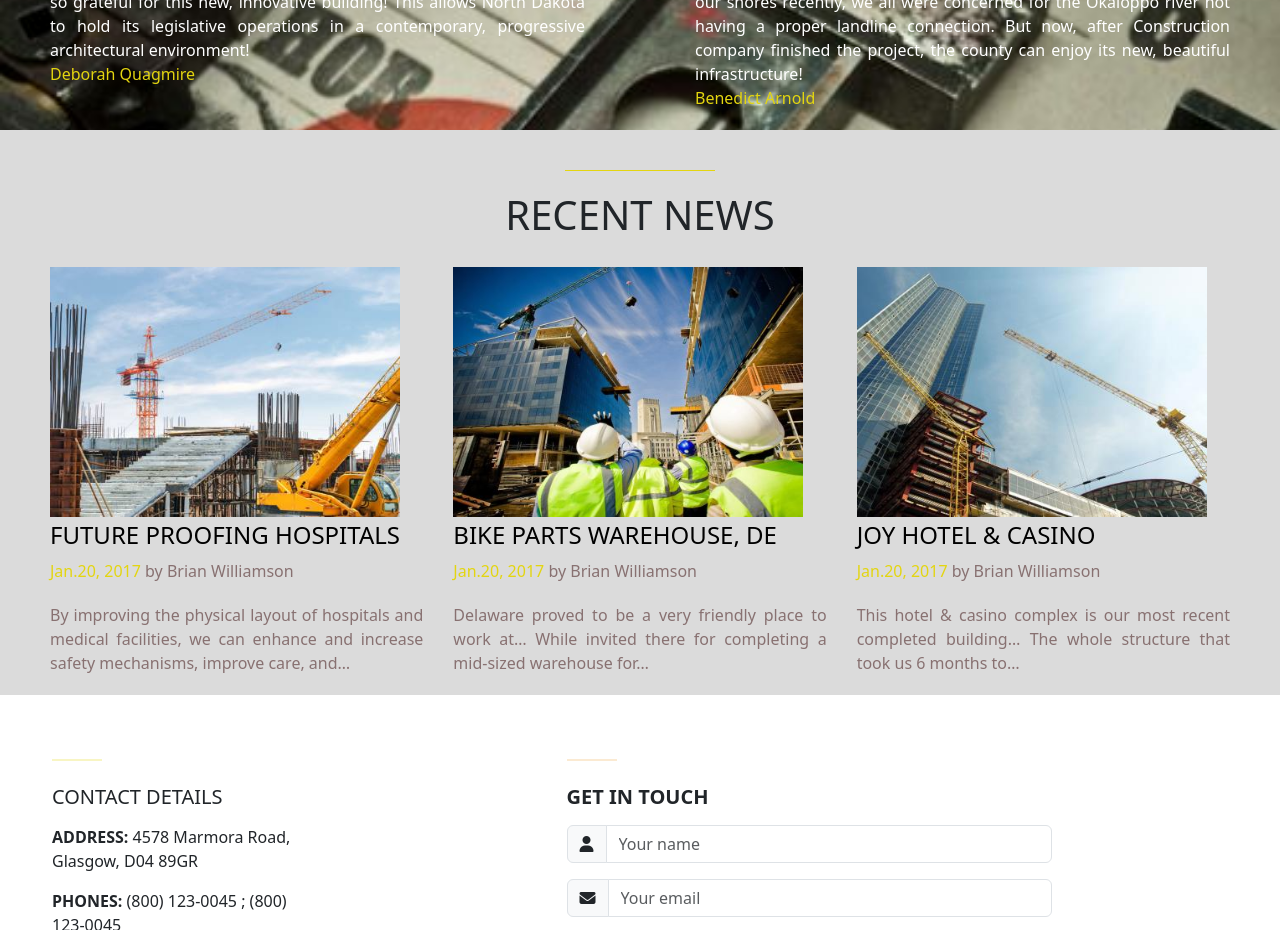
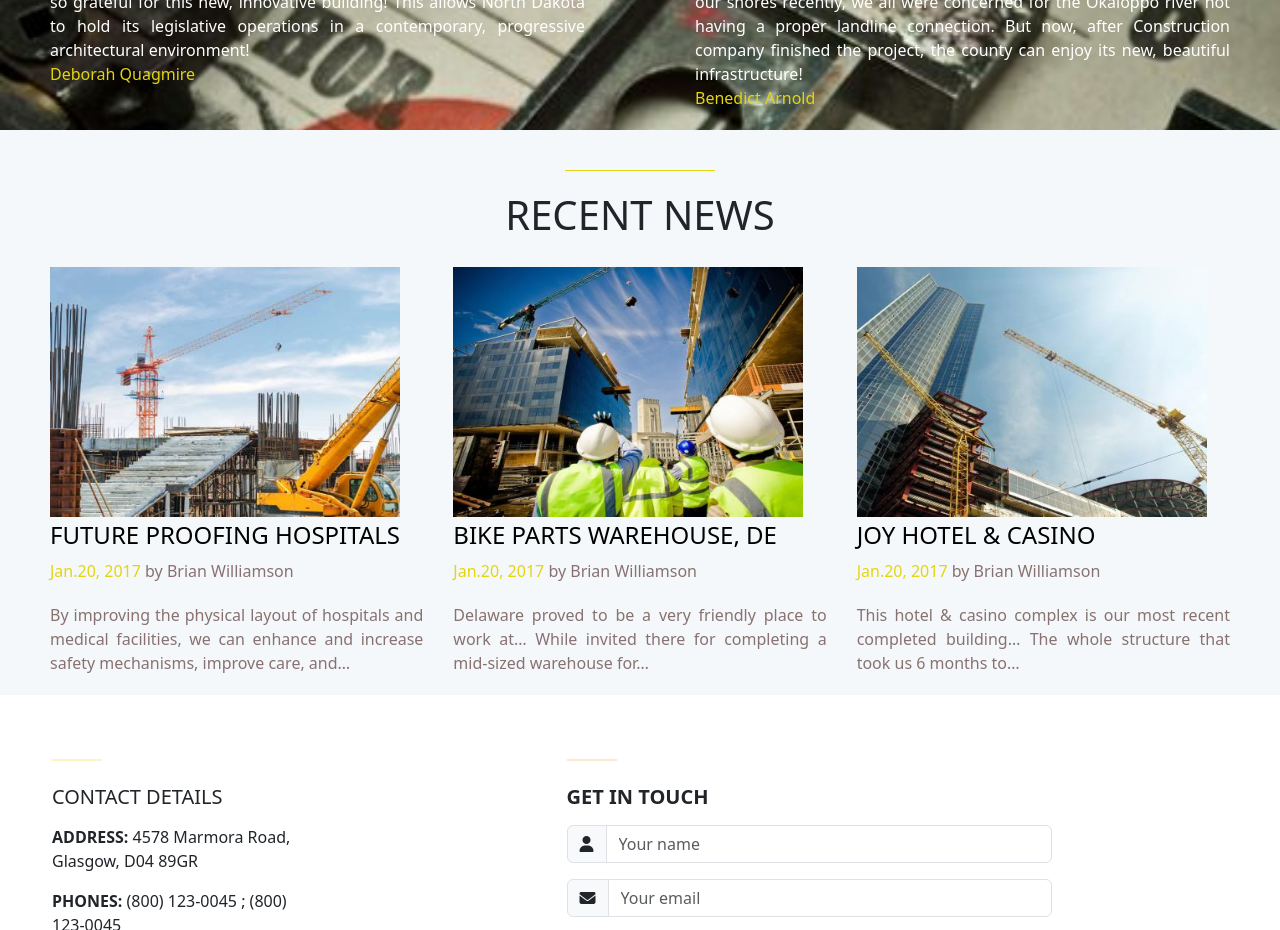
Before and after one commit to 0859185960822/constructo, a plain HTML site: page index.html in a window 1280 px wide. Shown: the part 4580-5510 px from the top of the page. Drawn offline with nearby package versions, Linux system fonts and the light colour scheme; files whose address does not match are found by name.

Commit message:
third commit-1

```diff
--- a/style.css
+++ b/style.css
@@ -413,7 +413,7 @@ header i:hover{
     text-align: center; */
 }
 #recent-news{
-    background-color: #dbdbdb;
+    background-color: #f5f8fa;
     width: 100%;
     padding-left: 50px;
     padding-bottom: 20px;
```
